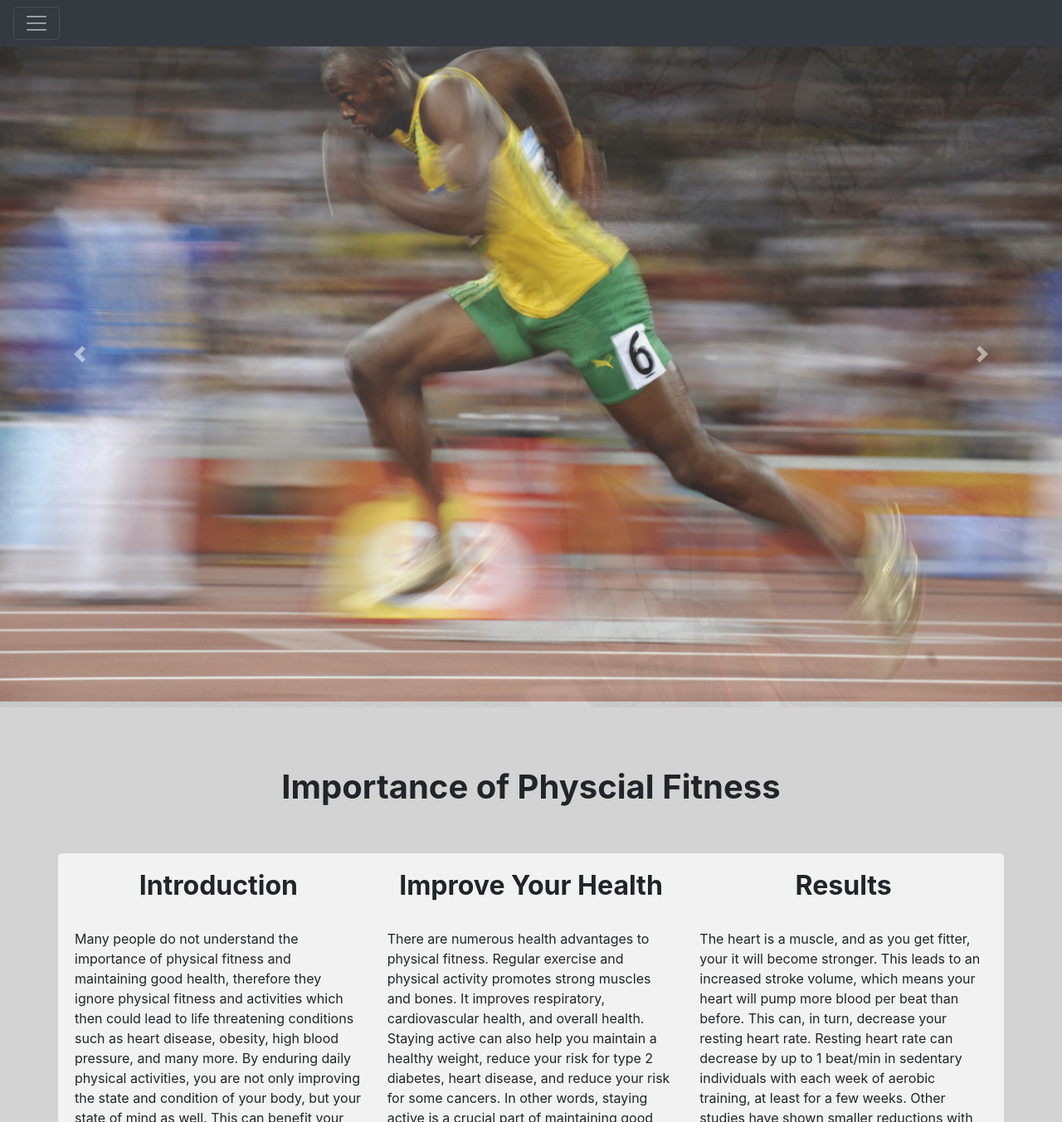
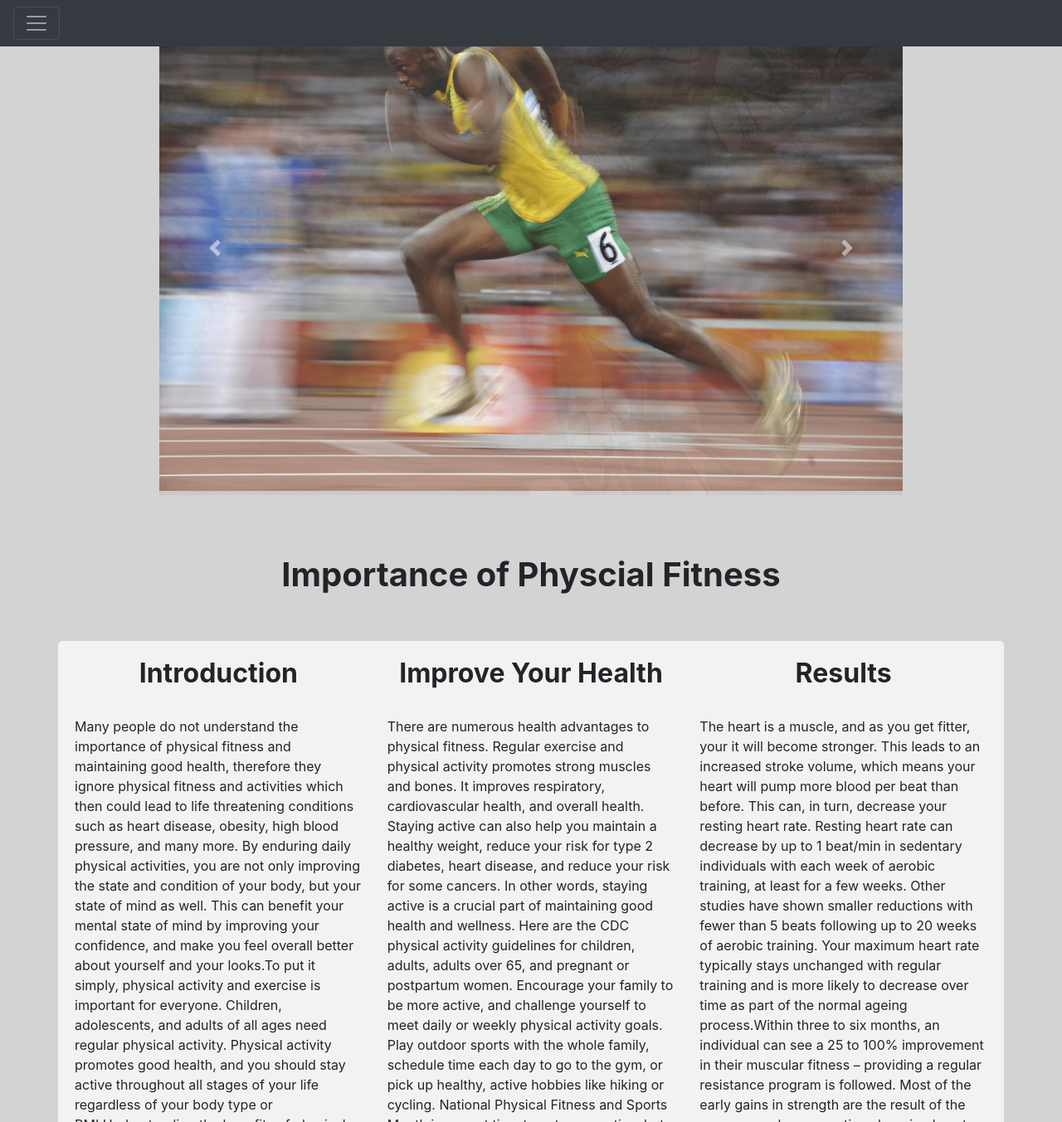
Before and after one commit to syedsali/Final.Project, a plain HTML site: page index.html in a window 1280 px wide. Shown: the top 1353 px of the page at 83% size. Drawn offline with nearby package versions, Linux system fonts and the light colour scheme; a web font is replaced by a local one.

Commit message:
Suggestion

```diff
--- a/index.html
+++ b/index.html
@@ -41,8 +41,8 @@
         </nav>
     </div>
 
-
-    <div id="carouselExampleFade" class="carousel slide carousel-fade" data-ride="carousel">
+    <div>
+        <div style="width: 70vw; margin: 0px auto;" id="carouselExampleFade" class="carousel slide carousel-fade" data-ride="carousel">
             <div class="carousel-inner">
                 <div class="carousel-item active">
                     <img src="images/How-fast-can-humans-runskepticsociety.co_.uk_.jpg " class="d-block w-100"
@@ -64,6 +64,7 @@
                 <span class="sr-only">Next</span>
             </a>
         </div>
+    <div>
 
 
     </nav><br><br><br>
```
Lines whose indentation alone changed are shown as unchanged.
